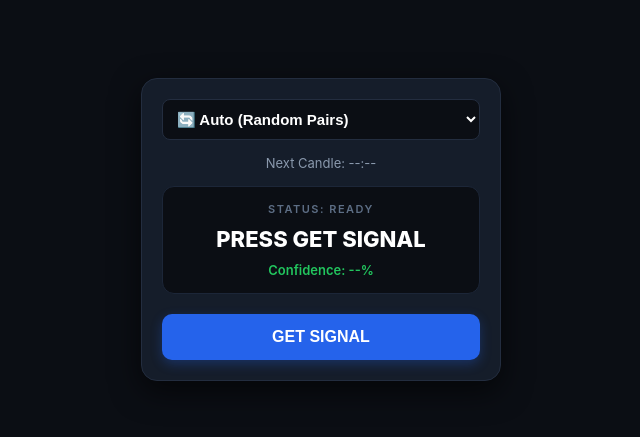
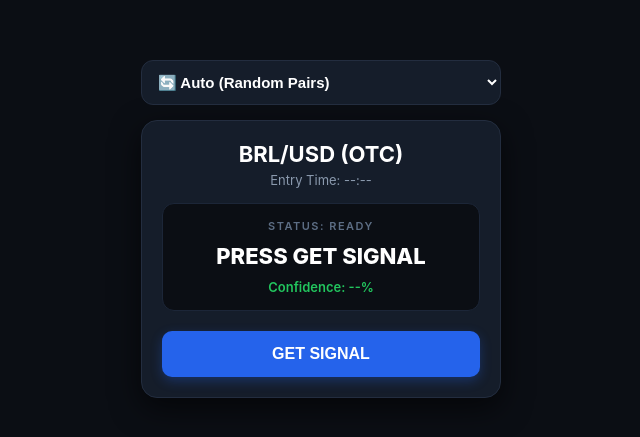
Before and after one commit to Shohagwap/my-bot, a plain HTML site: page index.html in a window 1280 px wide. Shown: the part 171-608 px from the top of the page, without its empty margins (319-959 px from the left). Drawn offline with Linux system fonts and the light colour scheme.

Commit message:
index.html

```diff
--- a/index.html
+++ b/index.html
@@ -20,27 +20,36 @@
             min-height: 100vh;
             padding: 15px;
         }
+        .bot-container {
+            width: 100%;
+            max-width: 360px;
+        }
+        .select-box {
+            width: 100%;
+            padding: 12px;
+            background-color: #151d2a;
+            color: #ffffff;
+            border: 1px solid #232d3f;
+            border-radius: 12px;
+            font-size: 15px;
+            font-weight: bold;
+            margin-bottom: 15px;
+            outline: none;
+            cursor: pointer;
+        }
         .bot-card {
             background-color: #151d2a;
             border-radius: 16px;
             padding: 20px;
-            width: 100%;
-            max-width: 360px;
             box-shadow: 0 10px 30px rgba(0, 0, 0, 0.6);
             text-align: center;
             border: 1px solid #232d3f;
         }
-        .select-box {
-            width: 100%;
-            padding: 10px;
-            background-color: #0b0e14;
+        .pair-title {
+            font-size: 22px;
+            font-weight: 700;
             color: #ffffff;
-            border: 1px solid #232d3f;
-            border-radius: 8px;
-            font-size: 15px;
-            font-weight: bold;
-            margin-bottom: 15px;
-            outline: none;
+            margin-bottom: 5px;
         }
         .timer {
             font-size: 13px;
@@ -92,8 +101,8 @@
 </head>
 <body>
 
-<div class="bot-card">
-    <!-- কারেন্সি সিলেক্ট করার ড্রপডাউন মেনু -->
+<div class="bot-container">
+    <!-- কারেন্সি সিলেক্ট করার ড্রপডাউন অপশন -->
     <select id="currency-select" class="select-box">
         <option value="AUTO">🔄 Auto (Random Pairs)</option>
         <option value="BRL/USD (OTC)">BRL/USD (OTC)</option>
@@ -104,9 +113,12 @@
         <option value="USD/NGN (OTC)">USD/NGN (OTC)</option>
         <option value="USD/JPY (OTC)">USD/JPY (OTC)</option>
         <option value="AUD/USD (OTC)">AUD/USD (OTC)</option>
+        <option value="EUR/AUD (OTC)">EUR/AUD (OTC)</option>
     </select>
 
-    <div class="timer" id="time-display">Next Candle: --:--</div>
+    <div class="bot-card">
+        <div class="pair-title" id="pair-display">BRL/USD (OTC)</div>
+        <div class="timer" id="time-display">Entry Time: --:--</div>
 
         <div class="status-box">
             <div class="status-label" id="status-label">STATUS: READY</div>
@@ -116,17 +128,19 @@
 
         <button class="btn" onclick="generateSignal()">GET SIGNAL</button>
     </div>
+</div>
 
 <script>
     const otcPairs = [
         "BRL/USD (OTC)", "USD/BRL (OTC)", "USD/MXN (OTC)", "NZD/CHF (OTC)",
         "AUD/CHF (OTC)", "USD/NGN (OTC)", "AUD/CAD (OTC)", "AUD/USD (OTC)",
         "GBP/USD (OTC)", "GBP/AUD (OTC)", "NZD/USD (OTC)", "EUR/GBP (OTC)",
-        "EUR/USD (OTC)", "USD/JPY (OTC)", "GBP/JPY (OTC)"
+        "EUR/USD (OTC)", "USD/JPY (OTC)", "GBP/JPY (OTC)", "EUR/AUD (OTC)"
     ];
 
     function generateSignal() {
         const selectElement = document.getElementById("currency-select");
+        const pairElement = document.getElementById("pair-display");
         const signalElement = document.getElementById("signal-display");
         const confidenceElement = document.getElementById("confidence-display");
         const timeElement = document.getElementById("time-display");
@@ -139,10 +153,12 @@
         setTimeout(() => {
             let chosenPair = selectElement.value;
 
-            // যদি Auto সিলেক্ট করা থাকে, তবে র্যান্ডম পেয়ার আসবে
+            // যদি Auto সিলেক্ট করা থাকে তবে র্যান্ডম পেয়ার আসবে, না হলে ড্রপডাউনের পেয়ারটি দেখাবে
             if (chosenPair === "AUTO") {
                 chosenPair = otcPairs[Math.floor(Math.random() * otcPairs.length)];
             }
+
+            pairElement.innerText = chosenPair;
 
             // সিগন্যাল (CALL/PUT) জেনারেট
             const isCall = Math.random() > 0.5;
@@ -163,7 +179,7 @@
             const hours = String(now.getHours()).padStart(2, '0');
             const minutes = String(now.getMinutes()).padStart(2, '0');
             timeElement.innerText = "Entry Time: " + hours + ":" + minutes;
-            statusLabel.innerText = "STATUS: ACTIVE (" + chosenPair + ")";
+            statusLabel.innerText = "STATUS: ACTIVE";
 
         }, 1000);
     }
```
Lines whose indentation alone changed are shown as unchanged.
